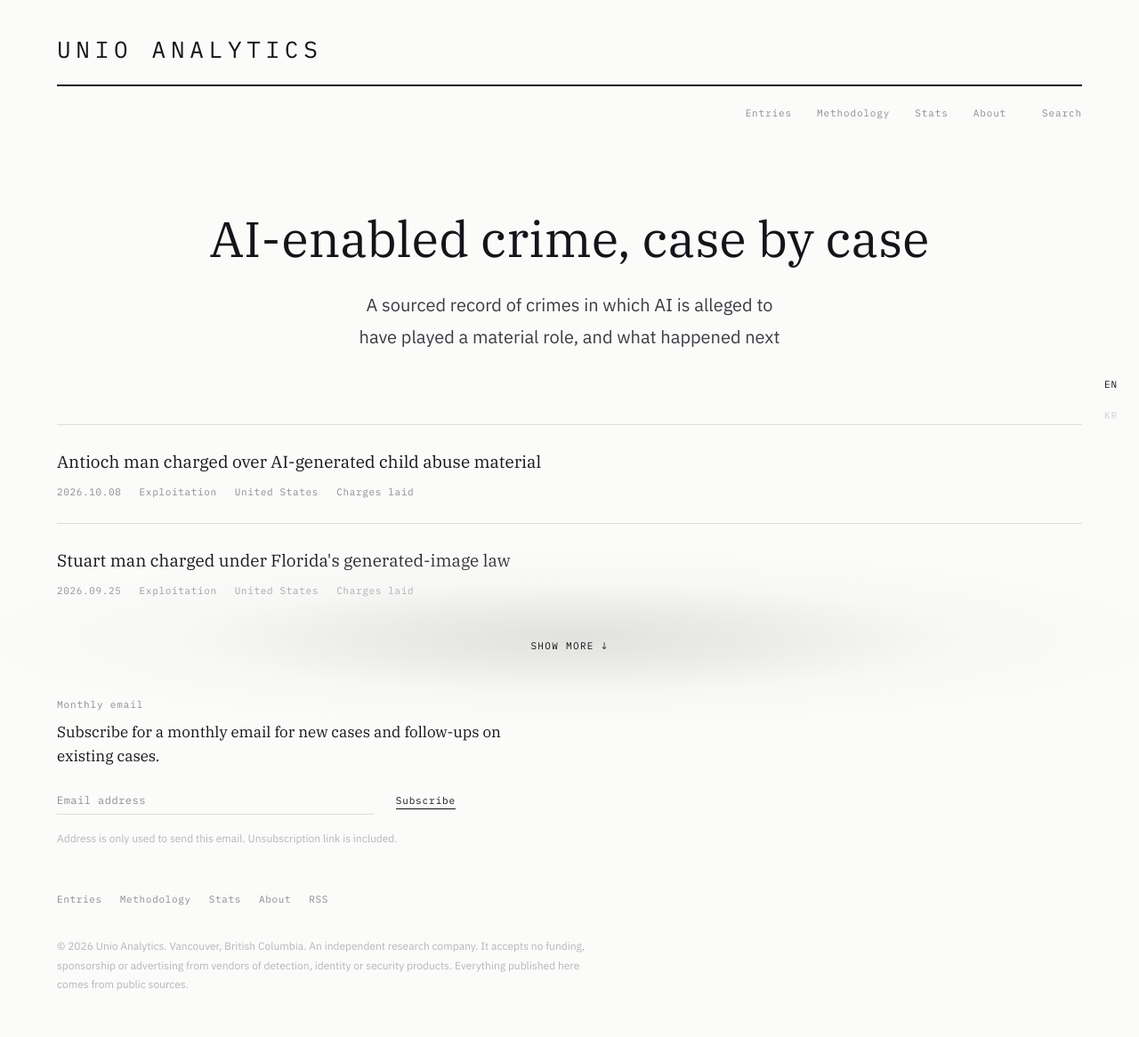
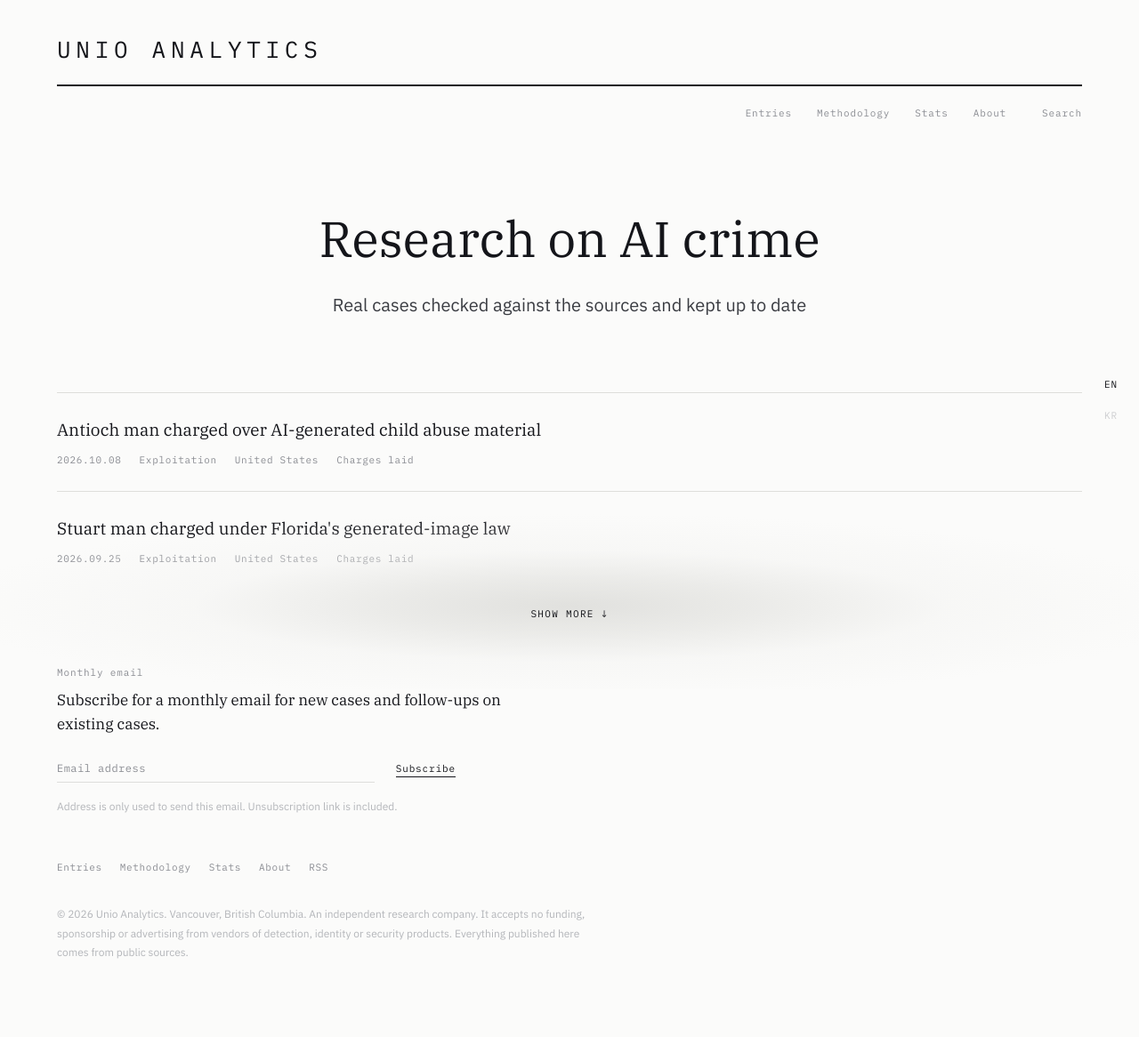
Before and after one commit to maestro-hong/maestro-hong.github.io, a Jekyll site: the page built from index.html, in a window 1280 px wide. Shown: the whole page at 89% size. Built offline with Jekyll 4.4.1, drawn with Linux system fonts in a browser that asks for light colours; after the commit the page ends 1130 px from its top, so only the background shows below that.

Commit message:
modify heading

```diff
--- a/index.html
+++ b/index.html
@@ -5,8 +5,8 @@ description: A record of criminal cases in which artificial intelligence played
 ---
 
 <div class="wrap lede lede--home">
-  <h1 class="lede__main">AI-enabled crime, case by case</h1>
-  <p class="lede__sub">A sourced record of crimes in which AI is alleged to have played a material role, and what happened next</p>
+  <h1 class="lede__main">Research on AI crime</h1>
+  <p class="lede__sub">Real cases checked against the sources and kept up to date</p>
 </div>
 
 {% assign all = site.entries | sort: "incident_date" | reverse %}
```
